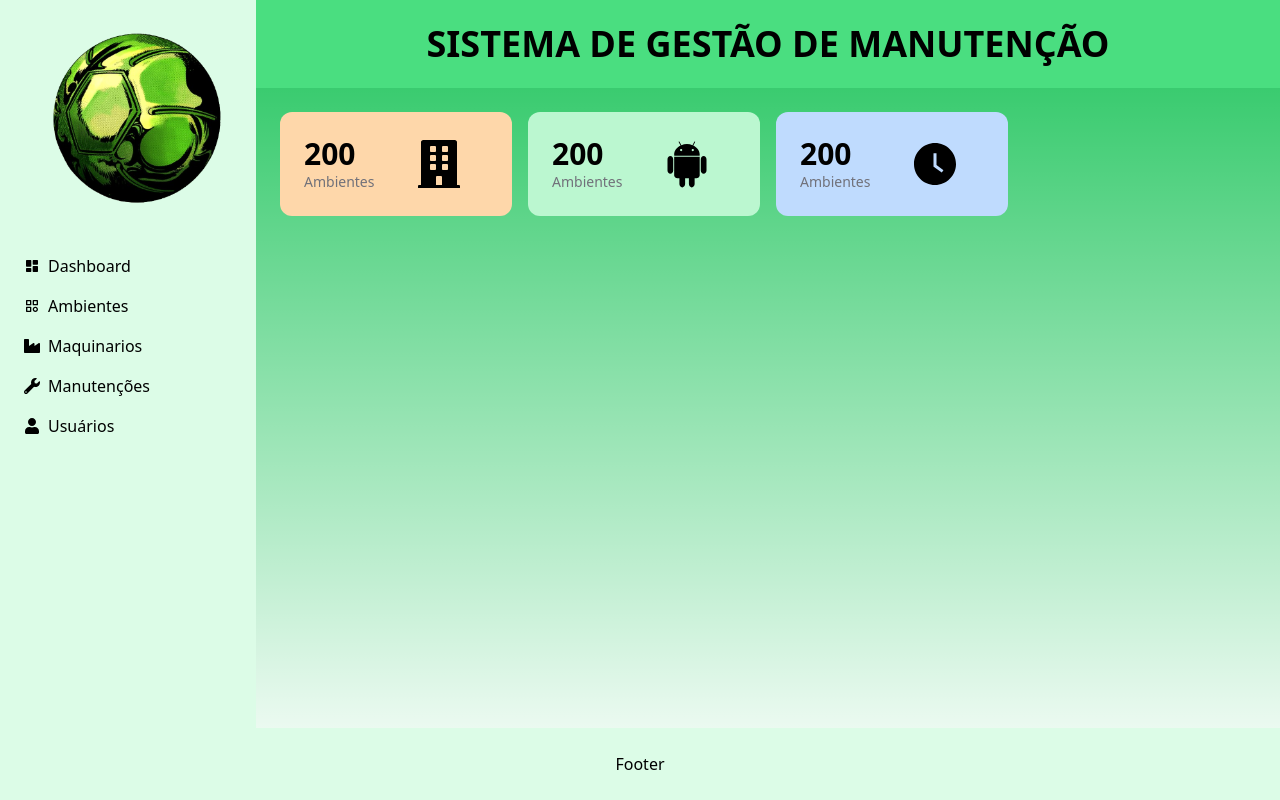
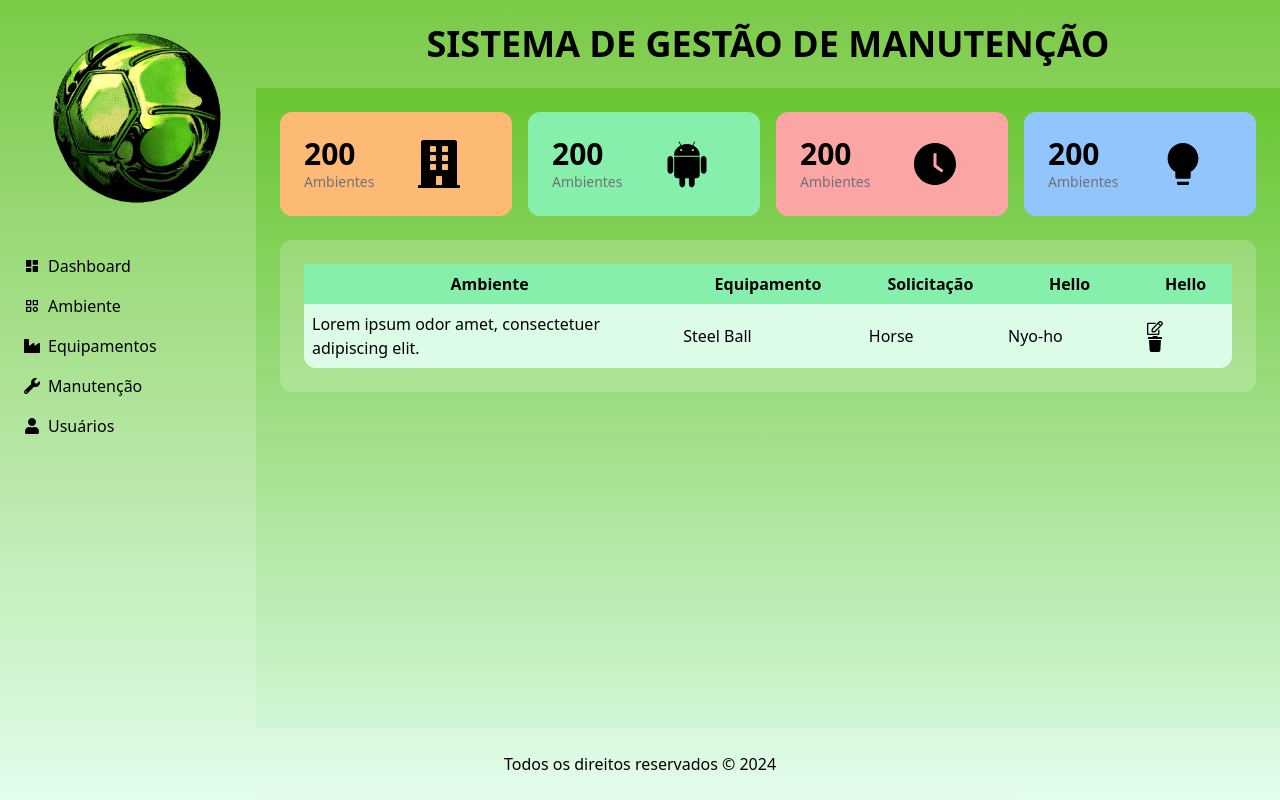
Before and after one commit to RenanHS2RP/4web_maintenance, a Next.js app in the folder frontend/: page / in a window 1280 px wide. Built offline with nearby package versions, Linux system fonts and the light colour scheme.

Commit message:
feat: last changes before start use git flow

```diff
--- /dev/null
+++ b/frontend/src/app/components/aside.tsx
@@ -0,0 +1,19 @@
+import Image from "next/image";
+import { BiCategory, BiSolidDashboard } from "react-icons/bi";
+import { FaIndustry, FaUser, FaWrench } from "react-icons/fa";
+import NavBar from "./navbar";
+
+export default function Aside() {
+  return (
+  <aside className="w-64 p-6 bg-white/20">
+          <Image
+            src={"/image.png"}
+            className="w-full"
+            alt="Logo"
+            width={200}
+            height={200}
+          />
+            <NavBar/>
+        </aside>
+  )
+}
--- /dev/null
+++ b/frontend/src/app/components/card.tsx
@@ -0,0 +1,20 @@
+import { FaBuilding } from "react-icons/fa";
+
+interface CardProps {
+  color?: string;
+  qty?: string;
+  text?: string;
+  icon?: React.ReactNode;
+}
+
+export default function Card({color, qty, text, icon}: CardProps) {
+  return (
+    <div className={`${color} p-6 flex items-center gap-4 rounded-xl`}>
+      <div className="flex flex-col">
+        <strong className="text-3xl font-bold">{qty}</strong>
+        <span className="text-sm text-zinc-500">{text}</span>
+      </div>
+      {icon}
+    </div>
+  );
+}
--- /dev/null
+++ b/frontend/src/app/components/footer.tsx
@@ -0,0 +1,9 @@
+export function Footer() {
+  return (
+    <div>
+      <footer className="p-6 bg-white/20 text-center text-black">
+        Todos os direitos reservados &copy; 2024
+      </footer>
+    </div>
+  );
+}
--- /dev/null
+++ b/frontend/src/app/components/navbar.tsx
@@ -0,0 +1,28 @@
+import { BiCategory, BiSolidDashboard } from "react-icons/bi";
+import { FaIndustry, FaUser, FaWrench } from "react-icons/fa";
+
+const links = [
+  { target: "#", text: "Dashboard", icon: <BiSolidDashboard /> },
+  { target: "#", text: "Ambiente", icon: <BiCategory /> },
+  { target: "#", text: "Equipamentos", icon: <FaIndustry /> },
+  { target: "#", text: "Manutenção", icon: <FaWrench /> },
+  { target: "#", text: "Usuários", icon: <FaUser /> },
+];
+
+export default function NavBar() {
+  return (
+    <nav className="space-y-4 flex flex-col mt-8">
+      {links.map((obj) => (
+        <>
+          <a
+            href={obj.target}
+            className="flex items-center gap-2 hover:text-gray-500 transition-all duration-500"
+          >
+            {obj.icon}
+            {obj.text}
+          </a>
+        </>
+      ))}
+    </nav>
+  );
+}
--- /dev/null
+++ b/frontend/src/app/components/table.tsx
@@ -0,0 +1,19 @@
+import { FaRegEdit, FaTrash } from "react-icons/fa";
+
+interface Table{
+  env: string,
+  equip: string,
+  req: string,
+  treat: string,
+}
+
+export default function Table({env, equip, req, treat}: Table) {
+  return(<tr>
+    <td className="p-2">{env}</td>
+    <td className="p-2">{equip}</td>
+    <td className="p-2">{req}</td>
+    <td className="p-2">{treat}</td>
+    <td className="p-2"><FaRegEdit /><FaTrash /></td>
+  </tr>
+  )
+}
--- a/frontend/src/app/globals.css
+++ b/frontend/src/app/globals.css
@@ -4,30 +4,27 @@
 
 :root {
   --foreground-rgb: 0, 0, 0;
-  --background-start-rgb: 214, 219, 220;
-  --background-end-rgb: 255, 255, 255;
+  --background-start-rgb: 90, 190, 25; /* Verde claro */
+  --background-end-rgb: 220, 252, 231; /* Verde mais escuro */
 }
 
 @media (prefers-color-scheme: dark) {
   :root {
-  --foreground-rgb: 0, 0, 0;
-  --background-start-rgb: 214, 219, 220;
-  --background-end-rgb: 255, 255, 255;
+    --foreground-rgb: 0, 0, 0;
+    --background-start-rgb: 90, 190, 25; /* Verde claro */
+    --background-end-rgb: 220, 252, 231; /* Verde mais escuro */
   }
 }
 
 body {
   color: rgb(var(--foreground-rgb));
   background: linear-gradient(
-      to bottom,
-      transparent,
-      rgb(var(--background-end-rgb))
-    )
-    rgb(var(--background-start-rgb));
+    to bottom,
+    rgb(var(--background-start-rgb)),
+    rgb(var(--background-end-rgb))
+  );
+  background-size: cover; /* Garante que o gradiente cubra toda a área visível */
+  background-attachment: fixed; /* Faz o fundo não rolar com o conteúdo */
+  min-height: 100vh; /* Garante que o corpo tenha pelo menos a altura da viewport */
+  margin: 0; /* Remove margens padrão */
 }
-
-@layer utilities {
-  .text-balance {
-    text-wrap: balance;
-  }
-}
--- a/frontend/src/app/page.tsx
+++ b/frontend/src/app/page.tsx
@@ -1,93 +1,99 @@
 import Image from "next/image";
-import { AiFillClockCircle } from "react-icons/ai";
+import { AiFillBulb, AiFillClockCircle } from "react-icons/ai";
 import { BiCategory, BiSolidDashboard } from "react-icons/bi";
 import { DiAndroid } from "react-icons/di";
 import { FaBuilding, FaIndustry, FaUser, FaWrench } from "react-icons/fa";
+import { Footer } from "./components/footer";
+import Aside from "./components/aside";
+import Card from "./components/card";
+import Table from "./components/table";
+
+const cards = [
+  {
+    color: "bg-orange-300",
+    quantity: "200",
+    text: "Ambientes",
+    icon: <FaBuilding className="text-5xl mx-auto" />,
+  },
+  {
+    color: "bg-green-300",
+    quantity: "200",
+    text: "Ambientes",
+    icon: <DiAndroid className="text-5xl mx-auto" />,
+  },
+  {
+    color: "bg-red-300",
+    quantity: "200",
+    text: "Ambientes",
+    icon: <AiFillClockCircle className="text-5xl mx-auto" />,
+  },
+  {
+    color: "bg-blue-300",
+    quantity: "200",
+    text: "Ambientes",
+    icon: <AiFillBulb className="text-5xl mx-auto" />,
+  },
+];
+
+const table = [
+  {
+    enviroment: "Lorem ipsum odor amet, consectetuer adipiscing elit.",
+    equipment: "Steel Ball",
+    request: "Horse",
+    treatment: "Nyo-ho",
+  },
+  // Adicione mais linhas conforme necessário
+];
 
 export default function Home() {
   return (
-    <div className="h-screen flex flex-col">
-      <div className="flex-1 flex">
-        <aside className="w-64 p-6 bg-green-100">
-          <Image
-            src={"/image.png"}
-            className="w-full"
-            alt="Logo"
-            width={200}
-            height={200}
-          />
-          <nav className="space-y-4 flex flex-col mt-8">
-            <a
-              href=""
-              className="flex items-center gap-2 hover:text-gray-500 transition-all duration-500"
-            >
-              <BiSolidDashboard />
-              Dashboard
-            </a>
-            <a
-              href=""
-              className="flex items-center gap-2 hover:text-gray-500 transition-all duration-500"
-            >
-              <BiCategory />
-              Ambientes
-            </a>
-            <a
-              href=""
-              className="flex items-center gap-2 hover:text-gray-500 transition-all duration-500"
-            >
-              <FaIndustry />
-              Maquinarios
-            </a>
-            <a
-              href=""
-              className="flex items-center gap-2 hover:text-gray-500 transition-all duration-500"
-            >
-              <FaWrench />
-              Manutenções
-            </a>
-            <a
-              href=""
-              className="flex items-center gap-2 hover:text-gray-500 transition-all duration-500"
-            >
-              <FaUser />
-              Usuários
-            </a>
-          </nav>
-        </aside>
+    <div className="flex flex-col min-h-screen">
+      <section className="flex-1 flex">
+        <Aside />
         <main className="flex-1">
-          <h1 className="text-4xl font-bold uppercase w-full bg-green-400 p-6 text-center">
+          <h1 className="text-4xl font-bold uppercase w-full bg-white/20 p-6 text-center">
             Sistema de Gestão de manutenção
           </h1>
           <div className="p-6">
             <div className="grid grid-cols-4 gap-4">
-              <div className="bg-orange-200 p-6 flex items-center gap-4 rounded-xl">
-                <div className="flex flex-col">
-                  <strong className="text-3xl font-bold">200</strong>
-                  <span className="text-sm text-zinc-500">Ambientes</span>
-                </div>
-                <FaBuilding className="text-5xl mx-auto" />
-              </div>
-              <div className="bg-green-200 p-6 flex items-center gap-4 rounded-xl">
-                <div className="flex flex-col">
-                  <strong className="text-3xl font-bold">200</strong>
-                  <span className="text-sm text-zinc-500">Ambientes</span>
-                </div>
-                <DiAndroid className="text-5xl mx-auto" />
-              </div>
-              <div className="bg-blue-200 p-6 flex items-center gap-4 rounded-xl">
-                <div className="flex flex-col">
-                  <strong className="text-3xl font-bold">200</strong>
-                  <span className="text-sm text-zinc-500">Ambientes</span>
-                </div>
-                <AiFillClockCircle className="text-5xl mx-auto" />
-              </div>
+              {cards.map((obj, index) => (
+                <Card
+                  key={index}
+                  color={obj.color}
+                  qty={obj.quantity}
+                  text={obj.text}
+                  icon={obj.icon}
+                />
+              ))}
+            </div>
+            <div className="p-6 mt-6 bg-white/20 rounded-xl">
+              <table className="w-full bg-green-100 rounded-xl">
+                <thead>
+                  <tr className="bg-green-300">
+                    <th className="w-[40%] p-2">Ambiente</th>
+                    <th className="w-[20%] p-2">Equipamento</th>
+                    <th className="w-[15%] p-2">Solicitação</th>
+                    <th className="w-[15%] p-2">Hello</th>
+                    <th className="w-[10%] p-2">Hello</th>
+                  </tr>
+                </thead>
+                <tbody>
+                  {table.map((obj, index) => (
+                    <Table
+                      key={index}
+                      env={obj.enviroment}
+                      equip={obj.equipment}
+                      req={obj.request}
+                      treat={obj.treatment}
+                    />
+                  ))}
+                </tbody>
+              </table>
             </div>
           </div>
         </main>
-      </div>
-      <footer className="p-6 bg-green-100 text-center text-black">
-        Footer
-      </footer>
+      </section>
+      <Footer />
     </div>
   );
 }
```
